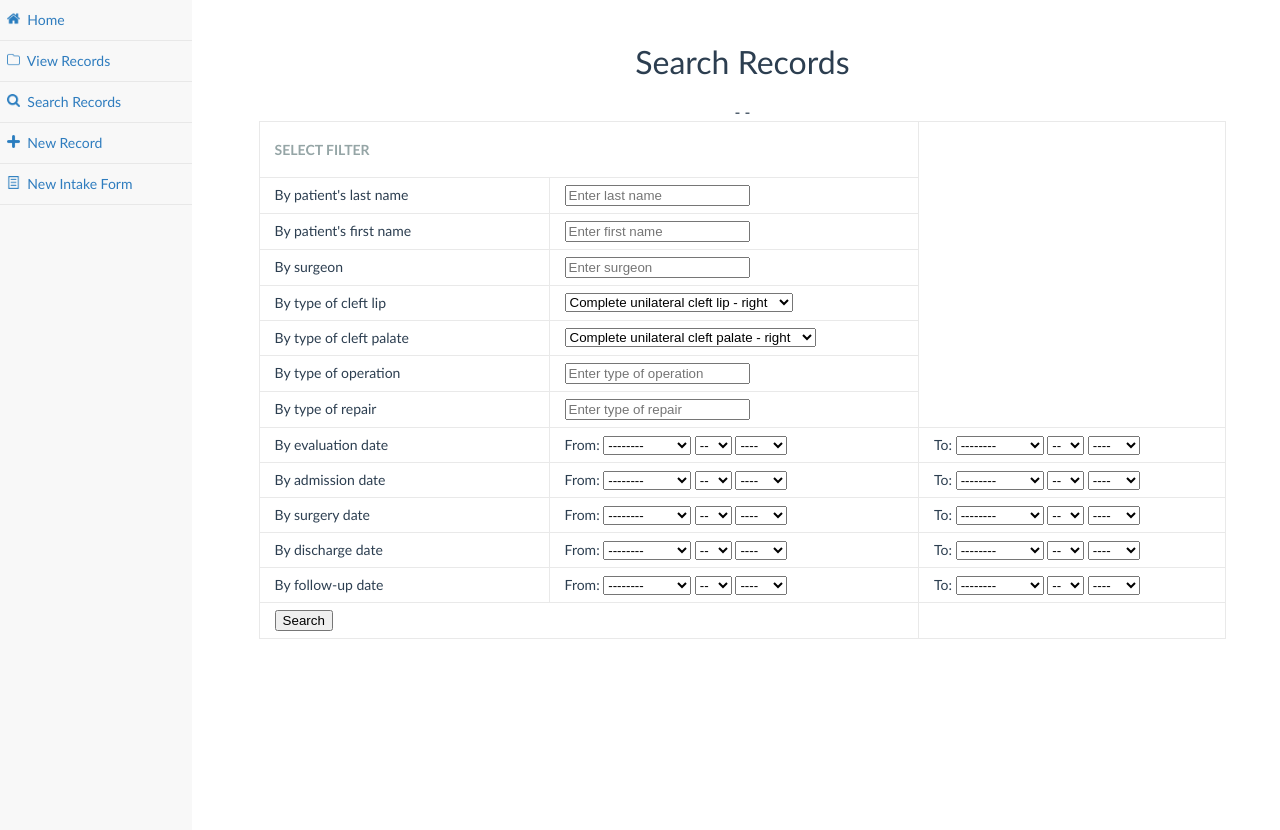
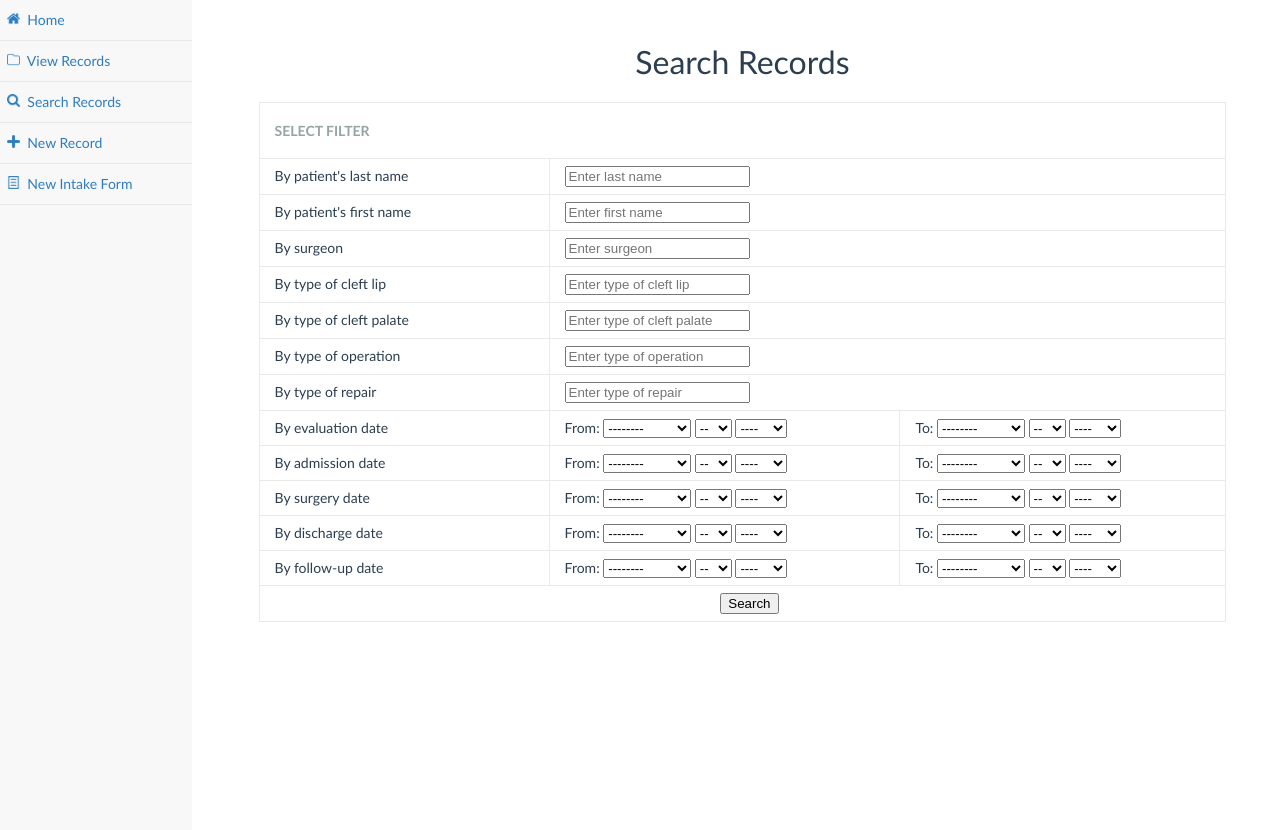
Before and after one commit to rngueco/cmsc127, a PHP site: page /search.php in a window 1280 px wide. Shown: the part 60-890 px from the top of the page. Run offline with PHP 8.4, Linux system fonts and the light colour scheme.

Commit message:
Add files via upload

```diff
--- a/search.php
+++ b/search.php
@@ -26,53 +26,35 @@
 			<form action='search_result.php' action='post'>
 			<table>
 				<tr>
-					<th colspan="2">Select filter</th>
+					<th colspan="3">Select filter</th>
 				</tr>
 				<tr>
 					<td width="30%">By patient's last name</td>
-					<td><input type='text' name="lname" placeholder='Enter last name'></td>
+					<td colspan="2"><input type='text' name="lname" placeholder='Enter last name'></td>
 				</tr>
 				<tr>
 					<td>By patient's first name</td>
-					<td><input type='text' name="fname" placeholder='Enter first name'></td>
+					<td colspan="2"><input type='text' name="fname" placeholder='Enter first name'></td>
 				</tr>
 				<tr>
 					<td>By surgeon</td>
-					<td><input type='text' name="surgeon" placeholder='Enter surgeon'></td>
+					<td colspan="2"><input type='text' name="surgeon" placeholder='Enter surgeon'></td>
 				</tr>
 				<tr>
 					<td>By type of cleft lip </td>
-					<td>
-						<select name="clip">
-  							<option value="Complete unilateral cleft lip - right">Complete unilateral cleft lip - right</option>
-  							<option value="Complete unilateral cleft lip - left">Complete unilateral cleft lip - left</option>
-  							<option value="Incomplete unilateral cleft lip - right">Incomplete unilateral cleft lip - right</option>
-  							<option value="Incomplete unilateral cleft lip - left">Incomplete unilateral cleft lip - left</option>
-							<option value="Complete bilateral cleft lip">Complete bilateral cleft lip</option>
-						</select>
-					</td>
-					</tr>
+					<td colspan="2"><input type = 'text' name ="clip" placeholder = 'Enter type of cleft lip'> </td>
+				</tr>
 				<tr>
 					<td>By type of cleft palate </td>
-					<td><select name="cpalate">
-  							<option value="Complete unilateral cleft palate - right">Complete unilateral cleft palate - right</option>
-  							<option value="Complete unilateral cleft palate - left">Complete unilateral cleft palate - left</option>
-  							<option value="Incomplete unilateral cleft palate - right">Incomplete unilateral cleft palate - right</option>
-  							<option value="Incomplete unilateral cleft palate - left">Incomplete unilateral cleft palate - left</option>
-							<option value="Complete bilateral cleft palate">Complete bilateral cleft palate</option>
-							<option value="Incomplete bilateral cleft palate">Incomplete bilateral cleft palate</option>
-							<option value="Submucous cleft - right">Submucous cleft - right</option>
-							<option value="Submucous cleft - left">Submucous cleft - left</option>
-							</select>
-					</td>
+					<td colspan="2"><input type = 'text' name ="cpalate" placeholder = 'Enter type of cleft palate'> </td>
 				</tr>
 				<tr>
 					<td>By type of operation</td>
-					<td><input type = 'text' name ="operation" placeholder = 'Enter type of operation'> </td>
+					<td colspan="2"><input type = 'text' name ="operation" placeholder = 'Enter type of operation'> </td>
 				</tr>
 				<tr>
 					<td>By type of repair</td>
-					<td><input type = 'text' name ="repair" placeholder = 'Enter type of repair'> </td>
+					<td colspan="2"><input type = 'text' name ="repair" placeholder = 'Enter type of repair'> </td>
 				</tr>
 				<tr>
 					<td>By evaluation date</td>
@@ -306,7 +288,6 @@
 						</select></td>
 
 				</tr>
-				-
 				<tr>
 					<td>By follow-up date</td>
 					<td>From: <select name = "fupmonth1">
@@ -365,12 +346,12 @@
 						</select></td>
 
 				</tr>
-				-
 				<tr>
-					<td colspan="2"><input type='submit' value='Search'></td>
+					<td colspan="3"><center><input type='submit' value='Search'></center></td>
 				</tr>
 			<table>
 			</form>
+			<br /> <br />
 		</center>
 		</div>
 	</div>
```
